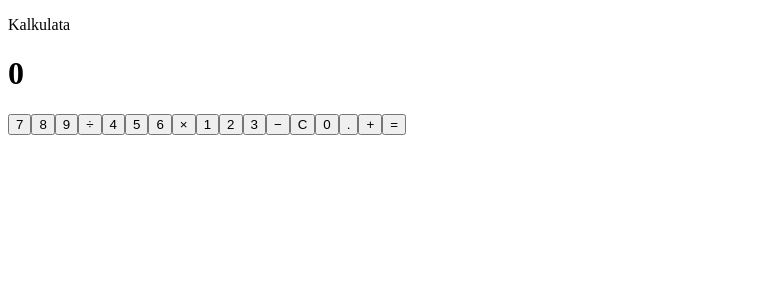
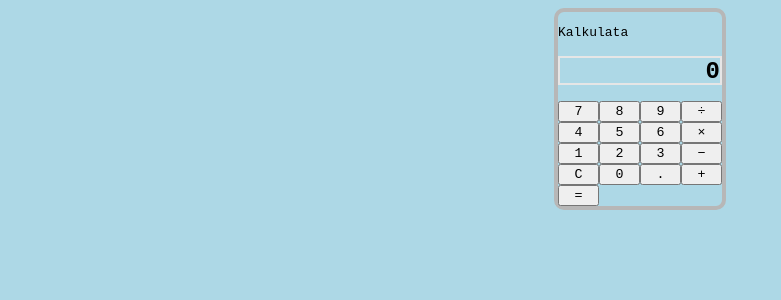
Before and after one commit to JacMan1st/First-Calculator, a React (Vite) app: page / in a window 1280 px wide. Shown: the top 300 px of the page, without its empty margins (0-781 px from the left). Built offline with nearby package versions, Linux system fonts and the light colour scheme.

Commit message:
added CSS border, flex box, other things to get it in line and centered

```diff
--- a/src/App.css
+++ b/src/App.css
@@ -0,0 +1,31 @@
+* {
+  font-family: monospace;
+}
+
+body {
+  display: flex;
+  justify-content: center;
+  align-items: center;
+  background-color: lightblue;
+}
+
+.container {
+  border: 4px solid rgb(183, 183, 183);
+  border-radius: 10px;
+}
+
+
+
+.inputBox {
+  text-align: right;
+  font-size: 24px;
+  width: 160px;
+  height: 25px;
+  border: 2px solid rgb(230, 230, 230);
+
+}
+
+.buttonGroup {
+  display: grid;
+  grid-template-columns: repeat(4,1fr);
+}
```
